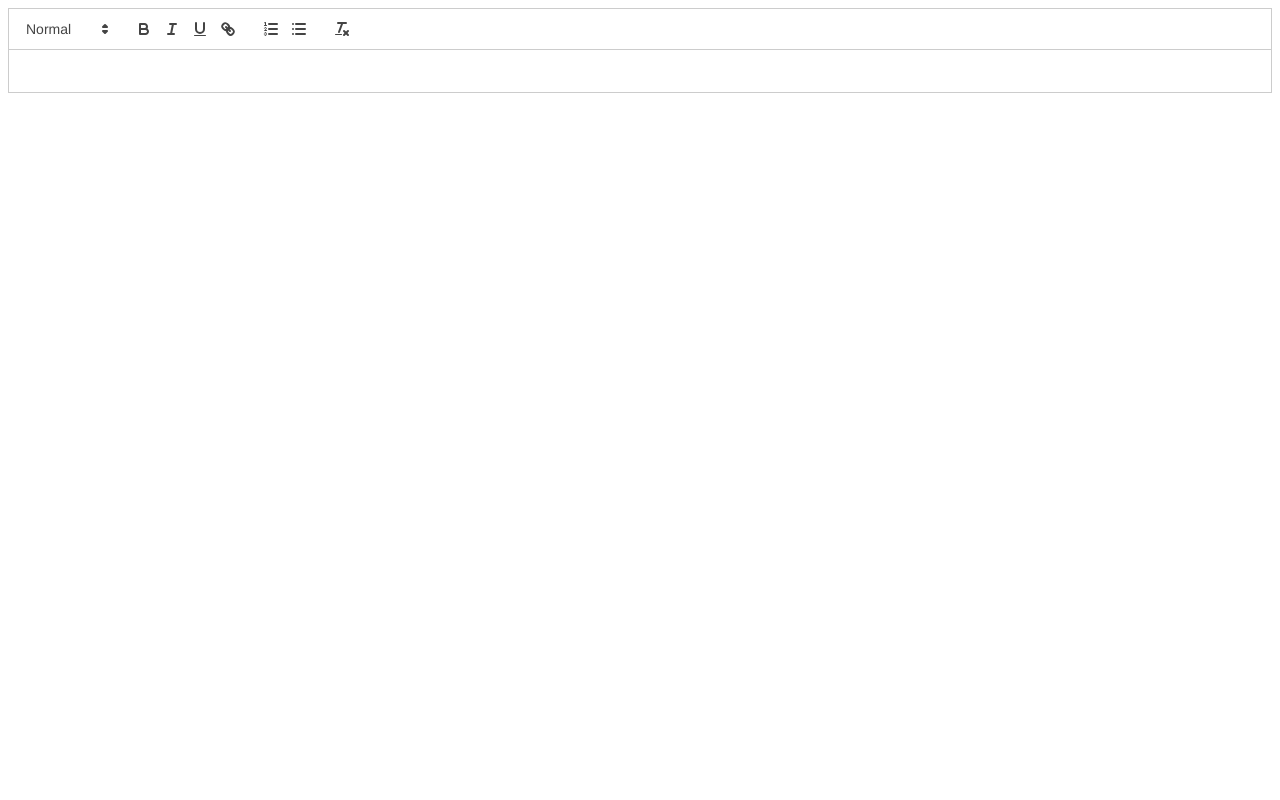
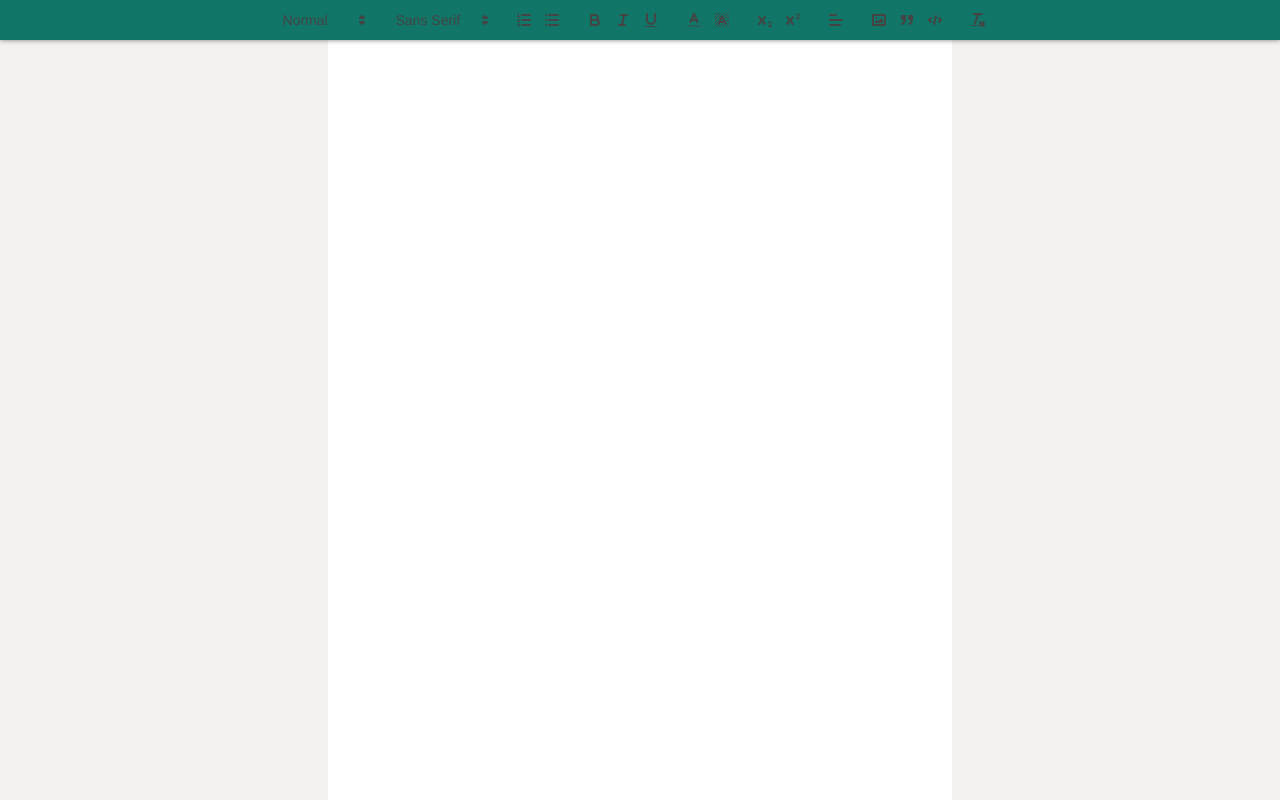
Before and after one commit to shehabadel/Multi-User-Distributed-Text-Editor, a React (Create React App) app in the folder client/: page / in a window 1280 px wide. Shown: the top 800 px of the page. Built offline with nearby package versions, Linux system fonts and the light colour scheme.

Commit message:
Updated Client Code

```diff
--- a/client/src/TextEditor.js
+++ b/client/src/TextEditor.js
@@ -3,17 +3,29 @@
 import { useCallback, useEffect,useRef, useState } from "react"
 import Quill from "quill"
 
+
+
+
 export default function TextEditor() {
-  const wrapper= useRef()
+    const wrapperReference= useCallback(wrapper => {
+        if(wrapper==null) return
+        wrapper.innerHTML=""
+        const editor = document.createElement("div")
+        wrapper.append(editor)
+        new Quill(editor, {theme: "snow", modules:{toolbar:ToolBarArea}})
 
-    useEffect(() => {
-        const editor = document.createElement("div")
-        wrapper.current.append(editor)
-        new Quill(editor, {theme: "snow"})
-        return () => {
-            wrapper.innerHTML =""
-        }
   }, [])
-  return <div id="container" ref={wrapper}></div>
+  return <div className="container" ref={wrapperReference}></div>
 
 }
+const ToolBarArea = [
+    [{ header: [1, 2, 3, 4, 5, 6, false] }],
+    [{ font: [] }], //Default font used in quill
+    [{ list: "ordered" }, { list: "bullet" }],
+    ["bold", "italic", "underline"],
+    [{ color: [] }, { background: [] }],
+    [{ script: "sub" }, { script: "super" }],
+    [{ align: [] }],
+    ["image", "blockquote", "code-block"],
+    ["clean"],
+  ]
--- a/client/src/index.js
+++ b/client/src/index.js
@@ -1,7 +1,7 @@
 import React from "react"
 import ReactDOM from "react-dom"
 import App from "./App"
-//import "./styles.css"
+import "./styles.css"
 
 ReactDOM.render(
   <React.StrictMode>
--- /dev/null
+++ b/client/src/styles.css
@@ -0,0 +1,47 @@
+*, *::before, *::after {
+    box-sizing: border-box;
+  }
+
+  body {
+    background-color: #f4f1f1;
+    margin: 0;
+  }
+
+  .container .ql-editor {
+    width: 8.5in;
+    min-height: 11in;
+    padding: 1in;
+    margin: 1rem;
+    box-shadow: 0 0 5px 0 rgba(0, 0, 0, .5);
+    background-color: white;
+  }
+
+  .container .ql-container.ql-snow {
+    border: none;
+    display: flex;
+    justify-content: center;
+  }
+
+  .container .ql-toolbar.ql-snow {
+    display: flex;
+    justify-content: center;
+    position: sticky;
+    top: 0;
+    z-index: 1;
+    background-color: #117568;
+    border: none;
+    box-shadow: 0 0 5px 0 rgba(0, 0, 0, .5);
+  }
+
+  @page {
+    margin: 1in;
+  }
+    .container .ql-editor {
+      width: 6.5in;
+      height: 9in;
+      padding: 0;
+      margin: 0;
+      box-shadow: none;
+      align-self: flex-start;
+
+    }
```
Also changed, not shown: 1 other file (tests, documents, lock files or other folders).
